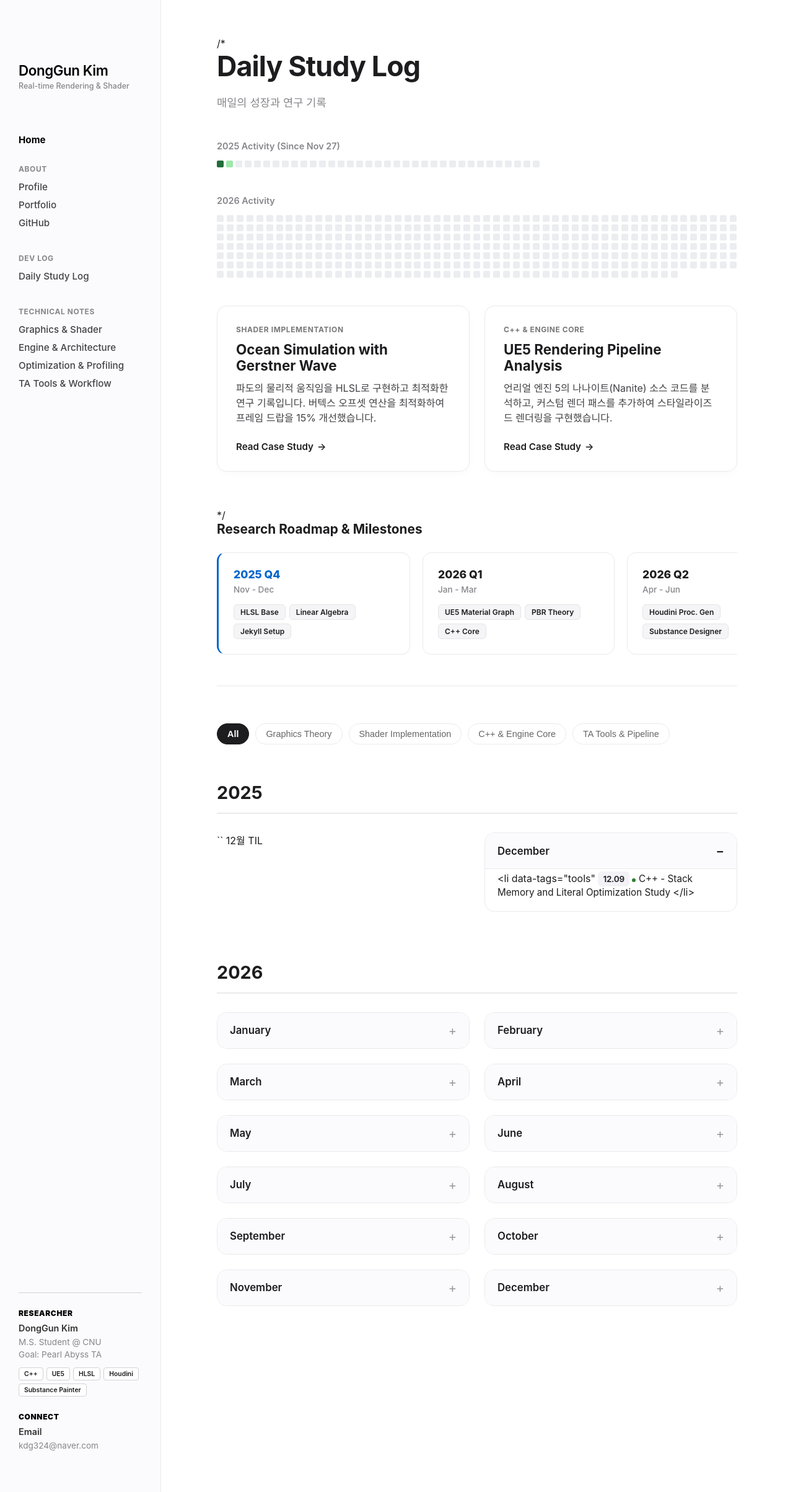
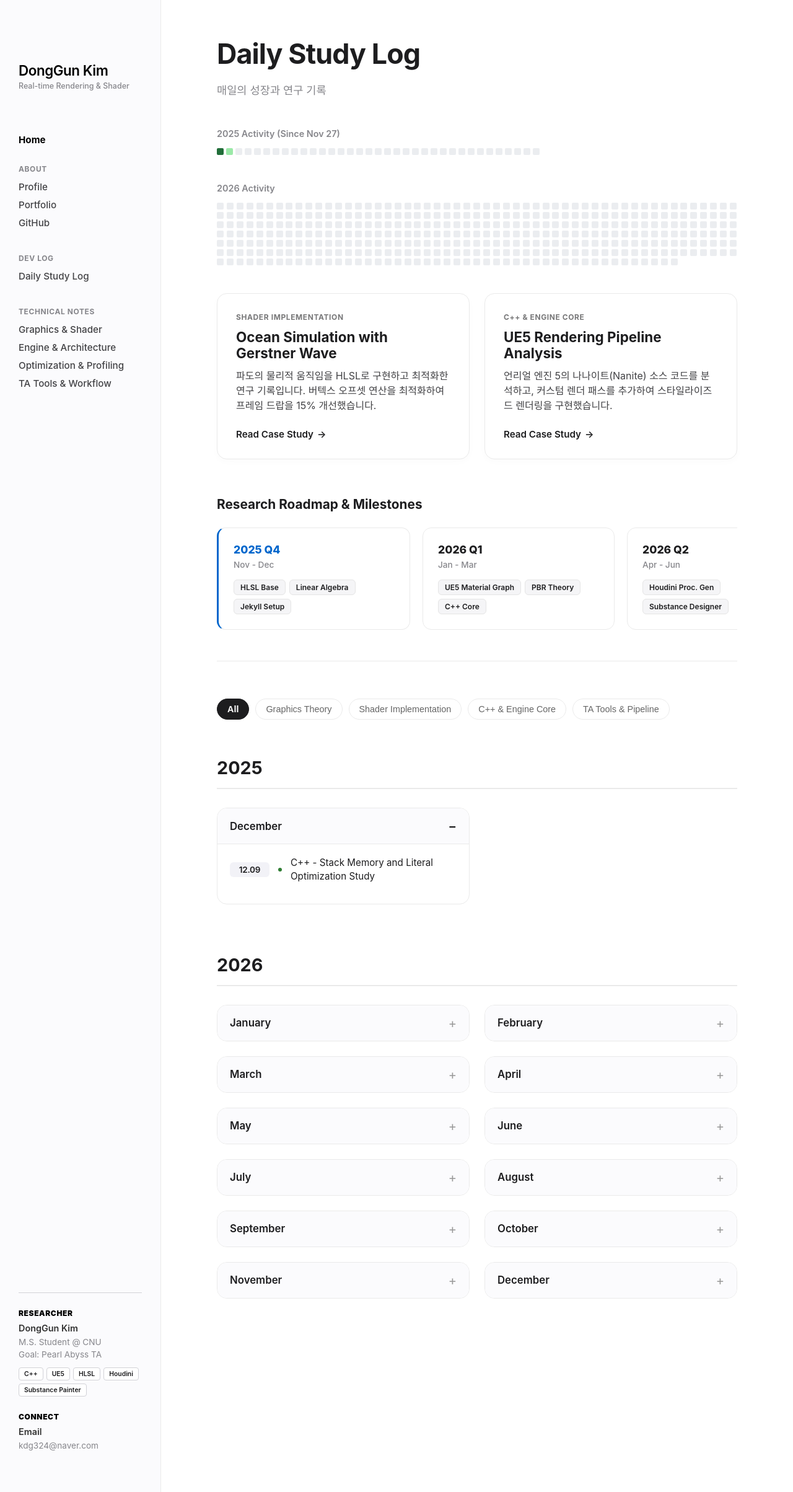
Before and after one commit to KimDongGun324/kimdonggun324.github.io, a Jekyll site: the page built from daily-study/index.md, in a window 1280 px wide. Shown: the whole page at 62% size. Built offline with Jekyll 4.4.1, drawn with Linux system fonts in a browser that asks for light colours; some web fonts are replaced.

Commit message:
Update index.md

```diff
--- a/daily-study/index.md
+++ b/daily-study/index.md
@@ -158,7 +158,7 @@ permalink: /daily-study/
 
 <div class="page-content-wrapper">
 
- /* <header style="margin-bottom: 50px;">
+ <header style="margin-bottom: 50px;">
     <h1 style="font-size: 2.8em; font-weight: 700; margin-bottom: 10px; letter-spacing: -0.02em;">Daily Study Log</h1>
     <p style="color: #86868b; font-size: 1.1em;">매일의 성장과 연구 기록</p>
   </header>
@@ -185,7 +185,7 @@ permalink: /daily-study/
       <div class="featured-desc">언리얼 엔진 5의 나나이트(Nanite) 소스 코드를 분석하고, 커스텀 렌더 패스를 추가하여 스타일라이즈드 렌더링을 구현했습니다.</div>
       <a href="/technical-notes/" class="featured-link">Read Case Study</a>
     </div>
-  </section> */
+  </section>
 
   <section class="timeline-section">
     <div class="timeline-title">Research Roadmap & Milestones</div>
@@ -231,19 +231,17 @@ permalink: /daily-study/
   <div class="year-grid">
 
 
-  `` 12월 TIL
-
 <details class="month-card" open>
- <summary>December</summary>
-   <ul class="study-list">
-      <li data-tags="tools"
-       <span class="date-badge">12.09</span>
-        <span class="tag-dot" style="background:#2e7d32;"></span>
-        <a href="https://github.com/KimDongGun324/kimdonggun324.github.io/blob/main/daily-study/posts/2025/12/09.md" class="study-link" target="_blank">
-        C++ - Stack Memory and Literal Optimization Study
-      </a>
-    </li>
-  </ul>
+<summary>December</summary>
+<ul class="study-list">
+<li data-tags="tools">
+<span class="date-badge">12.09</span>
+<span class="tag-dot" style="background:#2e7d32;"></span>
+<a href="https://github.com/KimDongGun324/kimdonggun324.github.io/blob/main/daily-study/posts/2025/12/09.md" class="study-link" target="_blank">
+C++ - Stack Memory and Literal Optimization Study
+</a>
+</li>
+</ul>
 </details>
   </div>
 
```
